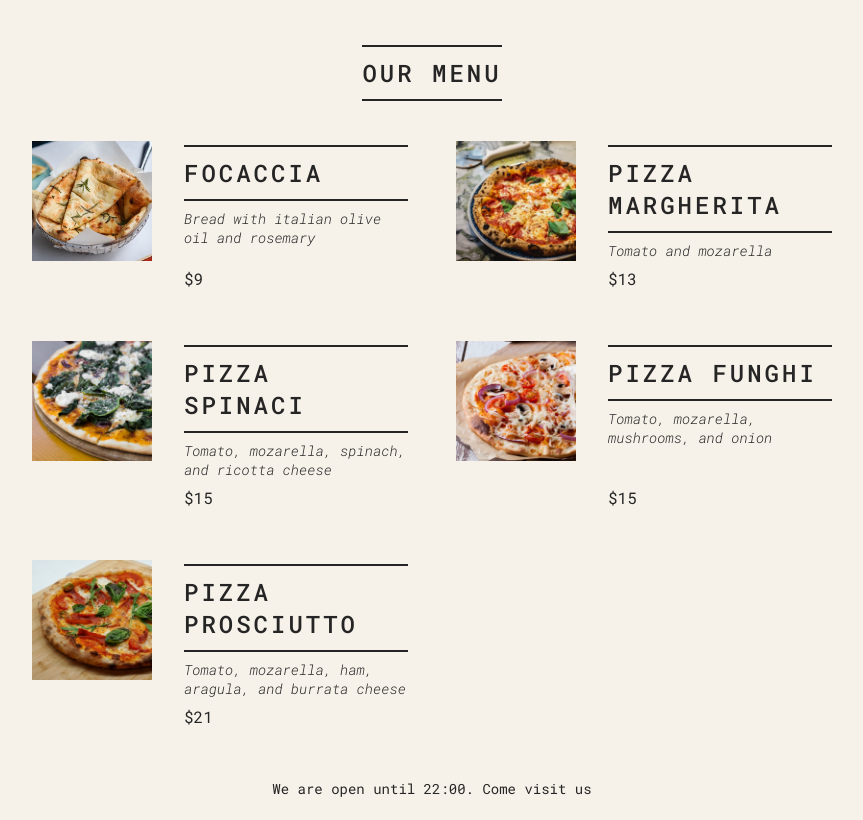
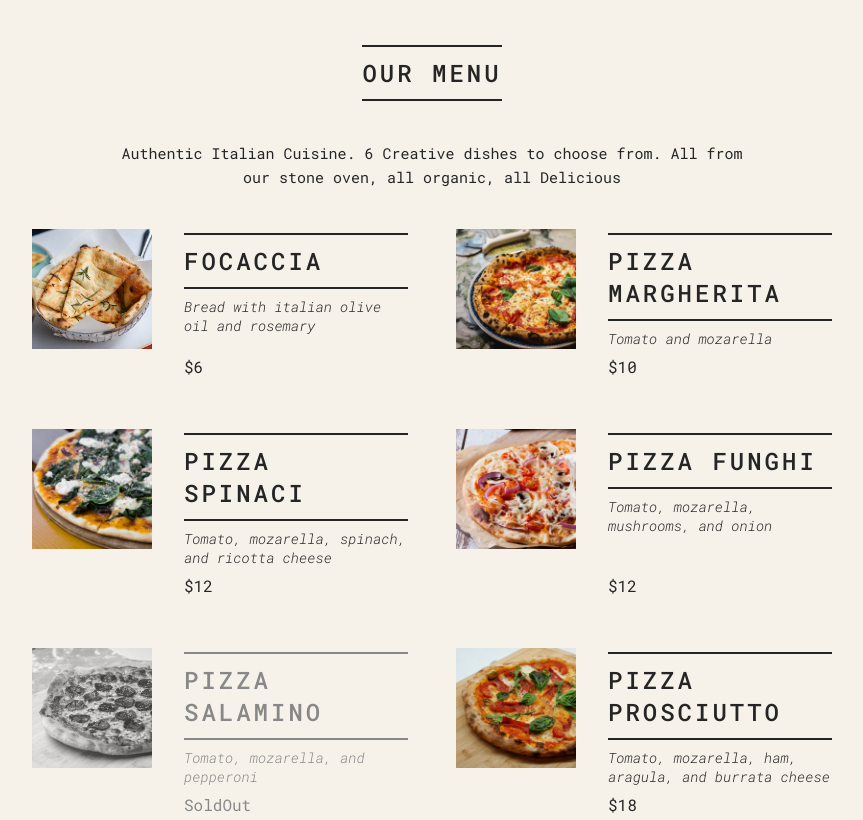
Before and after one commit to mohamedkbx/Pizza-menu-react-fundamental, a React app: page / in a window 1280 px wide. Shown: the part 103-923 px from the top of the page, without its empty margins (208-1071 px from the left). Built offline with nearby package versions, Linux system fonts and the light colour scheme.

Commit message:
classes and text conditional Reandering

```diff
--- a/public/index.html
+++ b/public/index.html
@@ -5,10 +5,7 @@
     <link rel="icon" href="%PUBLIC_URL%/favicon.ico" />
     <meta name="viewport" content="width=device-width, initial-scale=1" />
     <meta name="theme-color" content="#000000" />
-    <meta
-      name="description"
-      content="Web site created using create-react-app"
-    />
+    <meta name="description" content="Web site created using create-react-app" />
     <link rel="apple-touch-icon" href="%PUBLIC_URL%/logo192.png" />
     <!--
       manifest.json provides metadata used when your web app is installed on a
@@ -24,7 +21,7 @@
       work correctly both with client-side routing and a non-root public URL.
       Learn how to configure a non-root public URL by running `npm run build`.
     -->
-    <title>React App</title>
+    <title>Fast React Pizza</title>
   </head>
   <body>
     <noscript>You need to enable JavaScript to run this app.</noscript>
--- a/src/index.js
+++ b/src/index.js
@@ -72,11 +72,17 @@ function Menu() {
       <h2>Our Menu</h2>
 
       {numPizza > 0 ? (
-        <ul className="pizzas">
-          {pizzas.map((pizza) => {
-            return <Pizza pizzaObj={pizza} key={pizza.name} />;
-          })}
-        </ul>
+        <>
+          <p>
+            Authentic Italian Cuisine. 6 Creative dishes to choose from. All from our stone oven,
+            all organic, all Delicious
+          </p>
+          <ul className="pizzas">
+            {pizzas.map((pizza) => {
+              return <Pizza pizzaObj={pizza} key={pizza.name} />;
+            })}
+          </ul>
+        </>
       ) : (
         <p> The Menu is Empty</p>
       )}
@@ -84,15 +90,13 @@ function Menu() {
   );
 }
 function Pizza({ pizzaObj }) {
-  if (pizzaObj.soldOut) return null;
-
   return (
-    <li className="pizza">
+    <li className={pizzaObj.soldOut ? "pizza sold-out" : "pizza"}>
       <img src={pizzaObj.photoName} alt={pizzaObj.name} />
       <div>
         <h2>{pizzaObj.name}</h2>
         <p>{pizzaObj.ingredients}</p>
-        <span>${pizzaObj.price + 3}</span>
+        <span>{pizzaObj.soldOut ? "SoldOut" : `$${pizzaObj.price}`}</span>
       </div>
     </li>
   );
```
